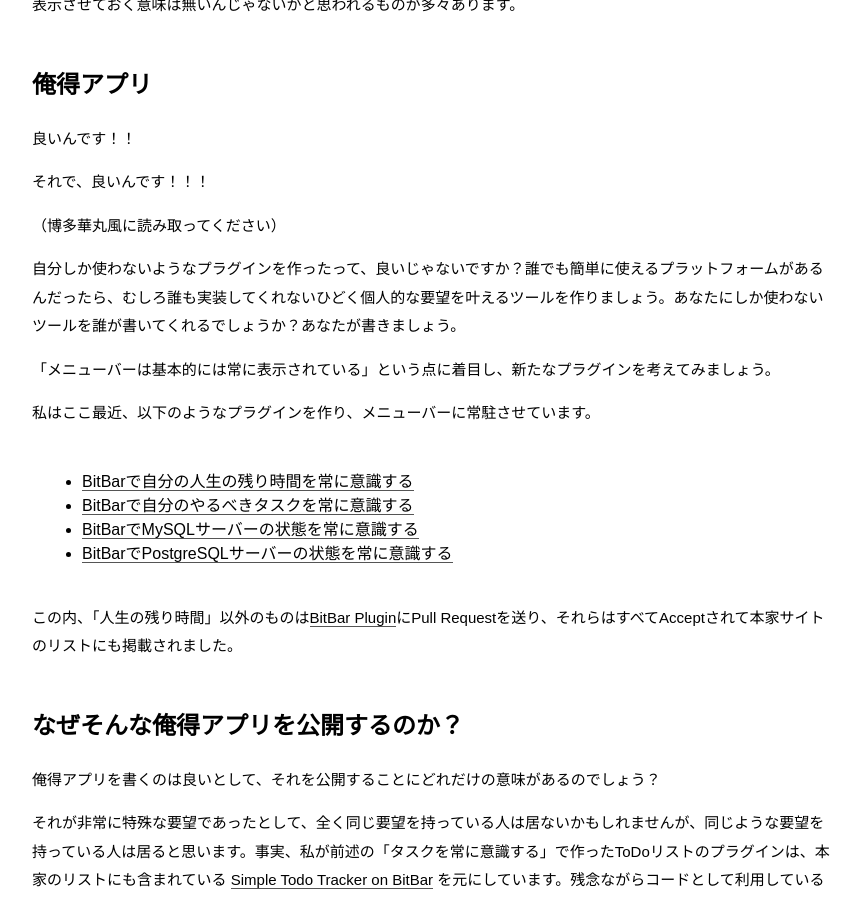
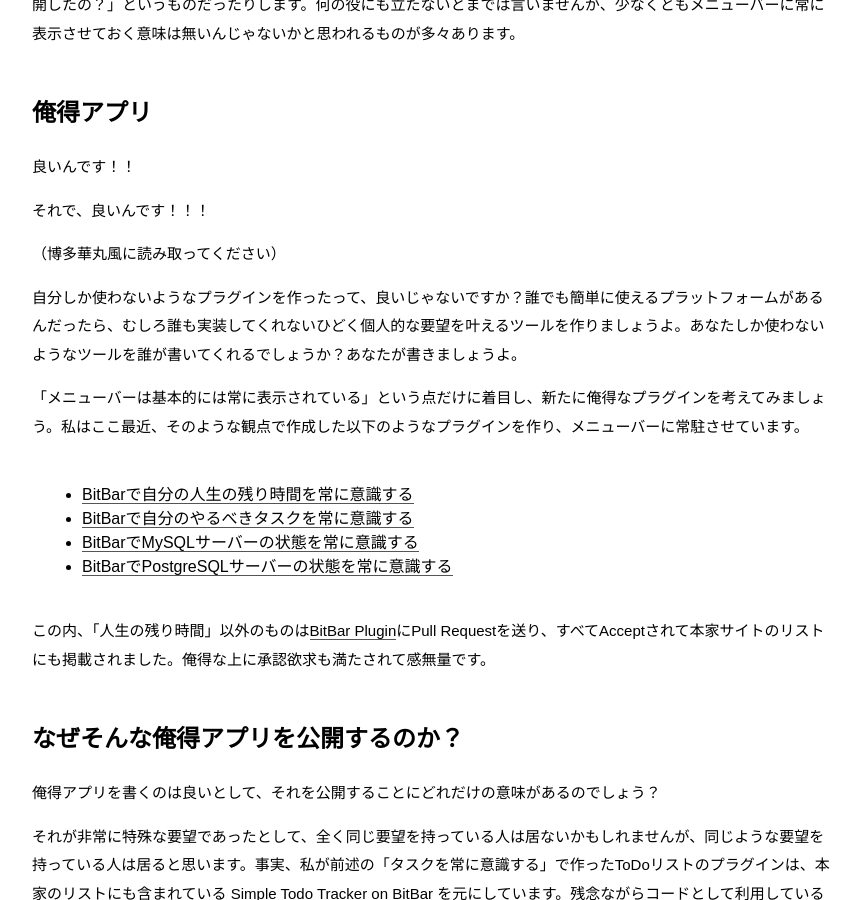
Before and after one commit to artifactsauce/artifactsauce.github.io, a Jekyll site: the page built from _posts/2016-12-09-bitbar-as-a-platform-for-fxxking-app.md, in a window 1280 px wide and 900 px high, scrolled down 2942 px. Shown: the whole window, without its empty margins (208-1069 px from the left). Built offline with Jekyll 4.4.1, drawn with Linux system fonts in a browser that asks for light colours; some web fonts are replaced; some of the changed text lies outside the part shown.

Commit message:
fix several text

````diff
--- a/_posts/2016-12-09-bitbar-as-a-platform-for-fxxking-app.md
+++ b/_posts/2016-12-09-bitbar-as-a-platform-for-fxxking-app.md
@@ -53,7 +53,7 @@
 
 #### ファイル名の命名規則
 
-このプラグインを実行するためには、スクリプトをルールに従ったファイル名で保存し、 **実行権限を付け** 、所定のディレクトリ（変更可）に配置するだけです。そのルールとは、下の3つのパートをピリオドで区切るというものです。
+プラグインは定期的に実行されることを前提としています。プラグインとして機能させるためには、スクリプトをルールに従ったファイル名で保存し、 **実行権限を付け** 、所定のディレクトリ（変更可）に配置する必要があります。そのルールとは、下の3つのパートをピリオドで区切るというものです。
 
 1. 任意の名称
 2. 時間間隔
@@ -104,18 +104,16 @@
 
 （博多華丸風に読み取ってください）
 
-自分しか使わないようなプラグインを作ったって、良いじゃないですか？誰でも簡単に使えるプラットフォームがあるんだったら、むしろ誰も実装してくれないひどく個人的な要望を叶えるツールを作りましょう。あなたにしか使わないツールを誰が書いてくれるでしょうか？あなたが書きましょう。
+自分しか使わないようなプラグインを作ったって、良いじゃないですか？誰でも簡単に使えるプラットフォームがあるんだったら、むしろ誰も実装してくれないひどく個人的な要望を叶えるツールを作りましょうよ。あなたしか使わないようなツールを誰が書いてくれるでしょうか？あなたが書きましょうよ。
 
-「メニューバーは基本的には常に表示されている」という点に着目し、新たなプラグインを考えてみましょう。
-
-私はここ最近、以下のようなプラグインを作り、メニューバーに常駐させています。
+「メニューバーは基本的には常に表示されている」という点だけに着目し、新たに俺得なプラグインを考えてみましょう。私はここ最近、そのような観点で作成した以下のようなプラグインを作り、メニューバーに常駐させています。
 
 - [BitBarで自分の人生の残り時間を常に意識する](http://qiita.com/artifactsauce/items/1caca90e91c6ca90ebbf)
 - [BitBarで自分のやるべきタスクを常に意識する](http://qiita.com/artifactsauce/items/2f933a1dbddf19ab008a)
 - [BitBarでMySQLサーバーの状態を常に意識する](http://qiita.com/artifactsauce/items/d111bb1e6676f235094d)
 - [BitBarでPostgreSQLサーバーの状態を常に意識する](http://qiita.com/artifactsauce/items/445535ea8a58253c2f28)
 
-この内、「人生の残り時間」以外のものは[BitBar Plugin](https://github.com/matryer/bitbar-plugins)にPull Requestを送り、それらはすべてAcceptされて本家サイトのリストにも掲載されました。
+この内、「人生の残り時間」以外のものは[BitBar Plugin](https://github.com/matryer/bitbar-plugins)にPull Requestを送り、すべてAcceptされて本家サイトのリストにも掲載されました。俺得な上に承認欲求も満たされて感無量です。
 
 ## なぜそんな俺得アプリを公開するのか？
 
@@ -149,11 +147,11 @@
 
 すべてをヒアドキュメントにしてあり、それを `cat` で標準出力に出力しています。言ってみれば、手書きでメニューを書いているだけです。しょうもないプラグインですが、こういう使い方もできるんだということを示すためには良いサンプルかと思います。
 
-本家サイトの基準からすると公開しても良さそうなレベルかもしれませんが、プライドが邪魔してPull Requestを出すまでには至っていません。
+本家サイトの基準からすると公開しても良さそうなレベルかもしれませんが、プライドが邪魔してPull Requestを出すまでには至っていません。ですので、ここで公開します。
 
 ## そして新しいプラグイン - その２
 
-`.DS_Store` ファイルを削除するプラグインです。[`.DS_Store`](https://en.wikipedia.org/wiki/.DS_Store)とは、言わずと知れたmacOSの迷惑な隠しファイルです。もちろん役目はあるのですが、迷惑を被ったことはあれど恩恵に預かった覚えがないそのファイルは非常に目障りです。目に触れる度に削除していたのですが、それも面倒なのでプラグインを書きました。自動で削除しようかとも思ったのですが、念のために確認した後で削除することにしました。
+もう一つご紹介します。 `.DS_Store` ファイルを削除するプラグインです。[`.DS_Store`](https://en.wikipedia.org/wiki/.DS_Store)とは、言わずと知れたmacOSの迷惑（？）な隠しファイルです。もちろんそれなりに役割はあるのですが、迷惑を被ったことはあれど恩恵に預かった覚えがないこのファイルは非常に目障りです。目に触れる度に削除していたのですが、それも面倒なのでプラグインを書きました。自動で削除しようかとも思ったのですが、念のために確認した後で削除することにしました。
 
 ```bash
 #!/usr/bin/env bash
@@ -196,6 +194,8 @@
 
 結果的には自動で削除しても良かったんじゃないかと思うほど "Delete All" を実行して全て削除しています。
 
+心の健康に非常に貢献しています。鬱陶しいゴミが存在していることも、それがどこに存在してるのかわからないことも、非常に強いストレスでしたが、このプラグインで完全に解消されました。でも、そんな病的な感覚を持っているのは世界中見渡しても僕だけなんじゃないでしょうか？これもまた、俺得なプラグインと呼んで差し支えないかと思います。
+
 ## 最後に
 
 誰の役にも立たず、自分のためだけに存在するようなアプリケーションを書くことを恥じる必要はありません。むしろそれを公開してしまいましょう。それが誰かのアイデアの種になるかもしれませんし、千人に一人くらいは喜んで使ってくれる人がいるかもしれません。恥ずかしい生き方かもしれませんが、少なくとも僕はそうやって生きています。まだ死んでいないので、それでも生きられるということの証明の一つかと思います。
````
Also changed, not shown: other parts of _posts/2016-12-09-bitbar-as-a-platform-for-fxxking-app.md (+1 -1 lines).
